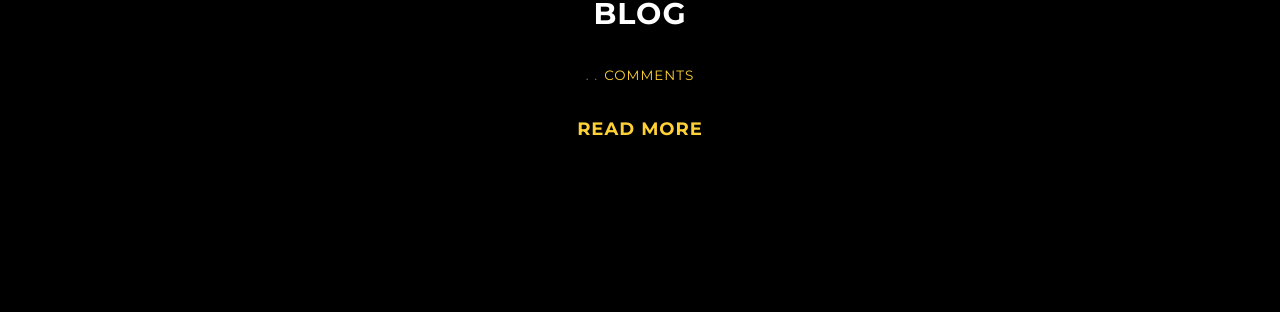
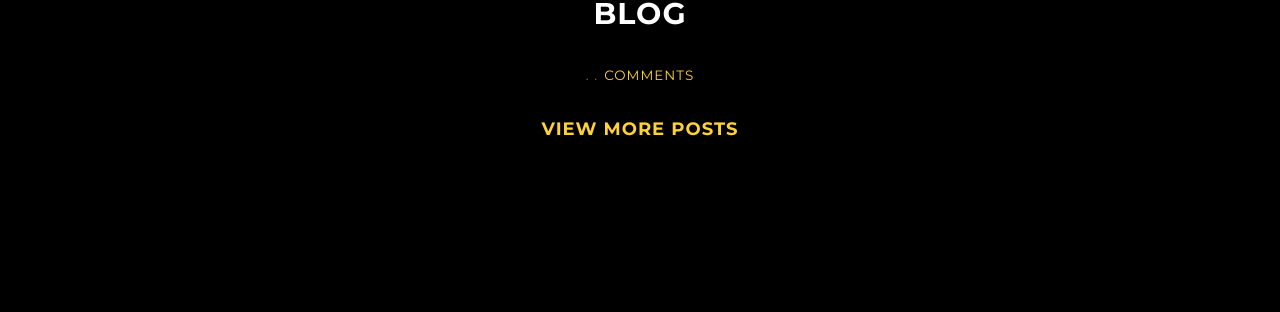
Before and after one commit to le4ker/personal-jekyll-theme, a Jekyll site: the page built from index.html, in a window 1280 px wide and 900 px high, scrolled down 1847 px. Shown: the part 142-454 px from the top of the window. Built offline with Jekyll 4.4.1, drawn with Linux system fonts in a browser that asks for light colours; comment, search, counter and statistics services are not loaded.

Commit message:
changed "read more" in blog entry to "view more posts"

```diff
--- a/_includes/blog.html
+++ b/_includes/blog.html
@@ -6,11 +6,14 @@
         {{ page.content | markdownify }}
 
         {% assign post = site.posts.first %}
-	<h4><strong>{{ post.date | date_to_string }}</strong> <small>. {{ post.category }} .</small> <a href="{{ post.url }}"> <strong>{{ post.title }} </a> </strong> <small><a href="{{ site.url }}{{ post.url }}#disqus_thread">Comments</a></small></h4>
+        <h4><strong>{{ post.date | date_to_string }}</strong><small>. {{ post.category }} .</small> <a href="{{ post.url }}">
+          <strong>{{ post.title }} </a> </strong>
+          <small><a href="{{ site.url }}{{ post.url }}#disqus_thread">Comments</a></small>
+        </h4>
 
-  {{ post.content | truncatewords: site.post-preview-words | markdownify }}
+        {{ post.content | truncatewords: site.post-preview-words | markdownify }}
 
-  <a href="/blog.html"><h4>Read more</h4></a>
+        <a href="/blog.html"><h4><strong>View more posts</strong></h4></a>
 
       </div>
     </div>
```
